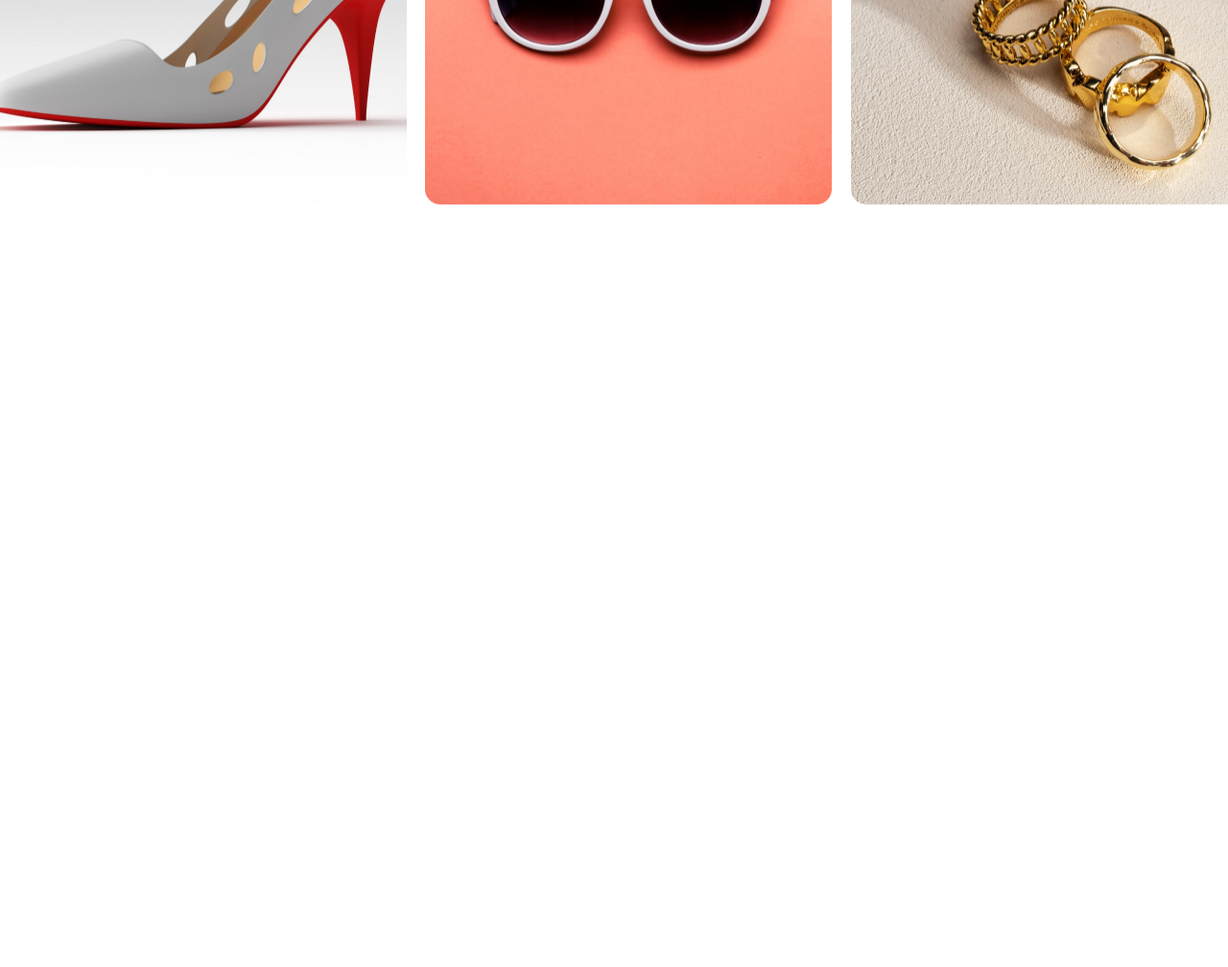
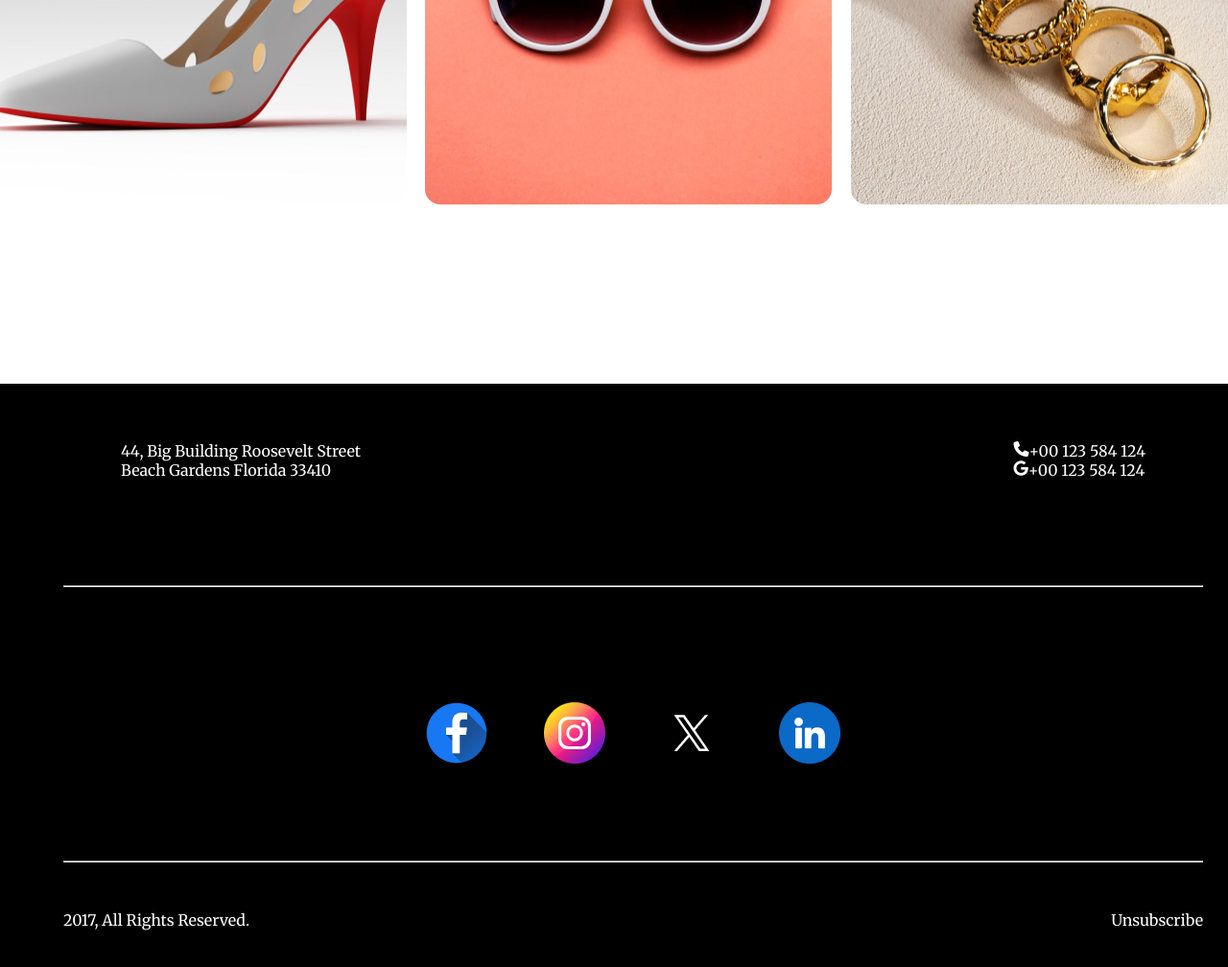
Before and after one commit to mohsyn007/New-Offer, a plain HTML site: page index.html in a window 1280 px wide. Shown: the part 4265-5273 px from the top of the page at 96% size. Before the commit the page ends 4565 px from the top, so only its background shows below. Drawn offline with Linux system fonts and the light colour scheme.

Commit message:
All things are done

```diff
--- a/index.html
+++ b/index.html
@@ -4,6 +4,10 @@
     <meta charset="UTF-8" />
     <meta name="viewport" content="width=device-width, initial-scale=1.0" />
     <title>New-Offer</title>
+    <script
+      src="https://kit.fontawesome.com/635e002967.js"
+      crossorigin="anonymous"
+    ></script>
     <link rel="stylesheet" href="style.css" />
   </head>
   <body>
@@ -25,7 +29,7 @@
           <h3>ALL CATEGORIES</h3>
         </div>
         <div class="img-container">
-          <img src="/images/newYear.png" alt="" />
+          <img src="./images/newYear.png" alt="" />
         </div>
       </section>
 
@@ -73,32 +77,66 @@
         <div class="portfolio-text-content">
           <h6>THE BEST GIFTS</h6>
           <h4>Our Awesome Portfolio</h4>
-                <p>Dolor sit amet consectetur. Consequat eget consectetur maecenas sed molestie malesuada. <br> Ipsum sed sodales risus ut pellentesque vel euismod. </p>
+          <p>
+            Dolor sit amet consectetur. Consequat eget consectetur maecenas sed
+            molestie malesuada. <br />
+            Ipsum sed sodales risus ut pellentesque vel euismod.
+          </p>
         </div>
         <div class="portfolio-items">
           <div class="item">
-                    <img src="images/Rectangle 3.png" alt="">
+            <img src="images/Rectangle 3.png" alt="" />
           </div>
           <div class="item">
-                    <img src="images/Rectangle 4.png" alt="">
+            <img src="images/Rectangle 4.png" alt="" />
           </div>
           <div class="item">
-                    <img src="images/Rectangle 5.png" alt="">
+            <img src="images/Rectangle 5.png" alt="" />
           </div>
           <div class="item">
-                    <img src="images/Rectangle 6.png" alt="">
+            <img src="images/Rectangle 6.png" alt="" />
           </div>
           <div class="item">
-                    <img src="images/Rectangle 7.png" alt="">
+            <img src="images/Rectangle 7.png" alt="" />
           </div>
           <div class="item">
-                    <img src="images/Rectangle 8.png" alt="">
+            <img src="images/Rectangle 8.png" alt="" />
           </div>
         </div>
-
       </section>
       <!-- portfolio section end here -->
     </main>
-    <footer></footer>
+    <footer class="footer-container">
+      <div class="footer-first-section">
+        <div>
+          <p>
+            44, Big Building Roosevelt Street <br />
+            Beach Gardens Florida 33410
+          </p>
+        </div>
+        <div>
+          <span class="contact">
+            <i class="fa-solid fa-phone"></i>
+            <p>+00 123 584 124</p>
+          </span>
+          <span class="contact">
+            <i class="fa-brands fa-google"></i>
+            <p>+00 123 584 124</p>
+          </span>
+        </div>
+      </div>
+      <hr class="hr" />
+      <div class="social-icons">
+        <img src="icons/Facebook.png" alt="">
+        <img src="icons/Instagram.png" alt="">
+        <img src="icons/Twitter.png" alt="">
+        <img src="icons/Linkedin.png" alt="">
+      </div>
+      <hr class="hr" />
+      <div class="footer-end-text">
+        <p>2017, All Rights Reserved.</p>
+        <p>Unsubscribe</p>
+      </div>
+    </footer>
   </body>
 </html>
--- a/style.css
+++ b/style.css
@@ -20,7 +20,7 @@ body {
 
   min-height: 600px;
   margin-top: 20px;
-  background-image: url("/images/banner.png");
+  background-image: url('./images/banner.png');
   background-repeat: no-repeat;
   background-position: center;
   background-size: cover;
@@ -97,7 +97,7 @@ h1 {
 
   margin: 0 auto;
   display: flex;
-  background-image: url("images/Vectorrr.png");
+  background-image: url('images/Vectorrr.png');
   background-position: center;
   background-size: cover;
   background-repeat: no-repeat;
@@ -244,4 +244,53 @@ h1 {
   display: grid;
   grid-template-columns: repeat(3, 1fr);
   gap: 10px;
+
 }
+/* Footer styles */
+.footer-container {
+  width: 1320px;
+  margin: 0 auto;
+  height: 609px;
+
+
+  background-color: black;
+}
+.contact{
+    display: flex;
+    color: white;
+}
+.footer-container{
+
+
+}
+.footer-first-section{
+    color: white;
+    display: flex;
+    width: 90%;
+    margin: 0 auto;
+    margin-top: 100px;
+    padding: 60px;
+    margin-bottom: 50px;
+    justify-content: space-between;
+}
+.hr{
+    width: 90%;
+    margin: 0 auto;
+    margin-bottom: 50px;
+}
+.social-icons{
+    width: 550px;
+    margin: 0 auto;
+    margin-top: 120px;
+    display: flex;
+    margin-bottom: 100px;
+
+justify-content: space-evenly;}
+.footer-end-text{
+    width: 90%;
+    margin: 0 auto;
+    display: flex;
+    color: white;
+    justify-content: space-between;
+
+}
```
Lines whose indentation alone changed are shown as unchanged.
